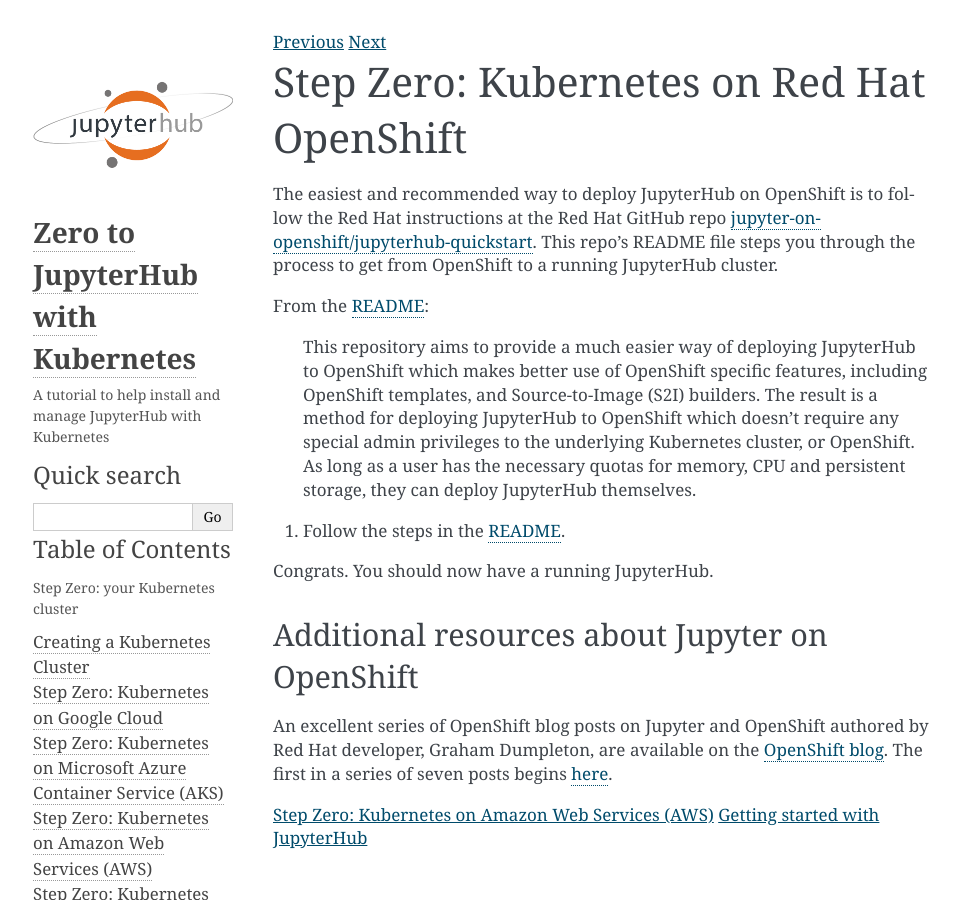
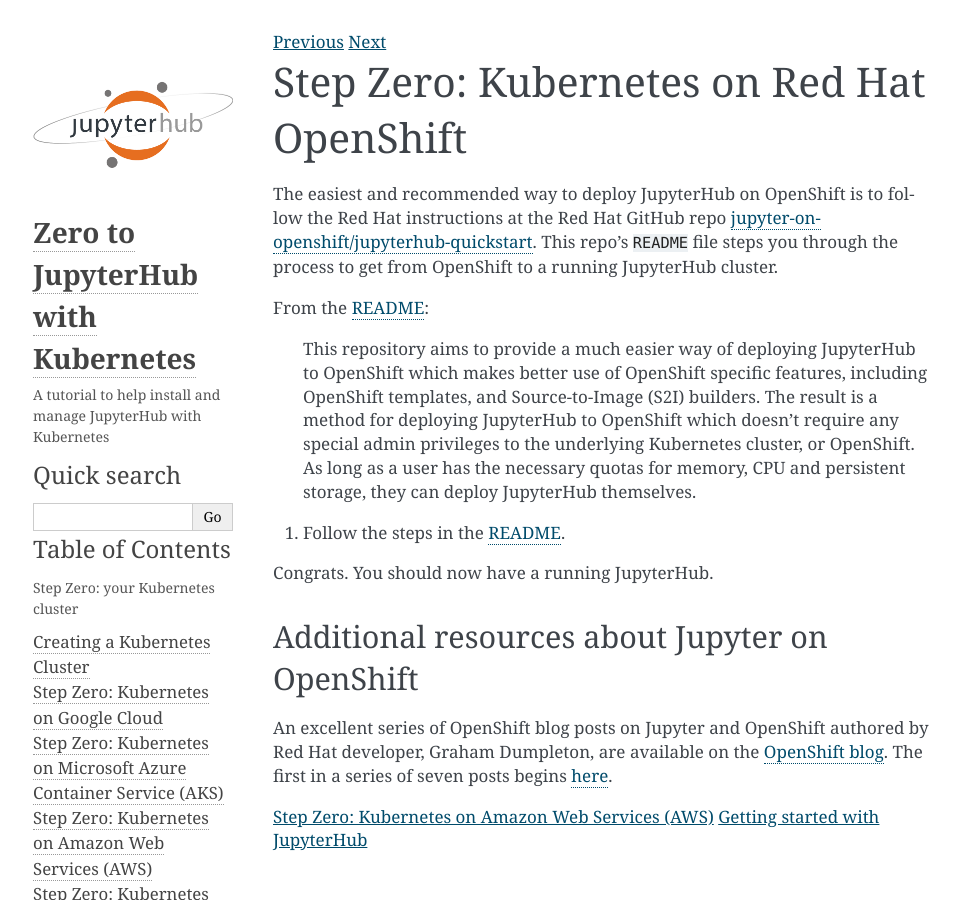
Before and after one commit to jupyterhub/zero-to-jupyterhub-k8s, a Sphinx documentation site: the page built from doc/source/redhat/step-zero-openshift.rst, in a window 1280 px wide and 900 px high. Shown: the whole window, without its empty margins (147-1107 px from the left). Built offline with Sphinx 7.4.7, drawn with Linux system fonts in a browser that asks for light colours.

Commit message:
fix format

```diff
--- a/doc/source/redhat/step-zero-openshift.rst
+++ b/doc/source/redhat/step-zero-openshift.rst
@@ -6,7 +6,7 @@
 The easiest and recommended way to deploy JupyterHub on OpenShift
 is to follow the Red Hat instructions at the Red Hat GitHub repo
 `jupyter-on-openshift/jupyterhub-quickstart <https://github.com/jupyter-on-openshift/jupyterhub-quickstart>`_.
-This repo's README file steps you through the process to get from OpenShift
+This repo's ``README`` file steps you through the process to get from OpenShift
 to a running JupyterHub cluster.
 
 From the `README <https://github.com/jupyter-on-openshift/jupyterhub-quickstart/blob/master/README.md>`_:
@@ -19,6 +19,7 @@
 	or OpenShift. As long as a user has the necessary quotas for memory, CPU
 	and persistent storage, they can deploy JupyterHub themselves.
 
+
 1.  Follow the steps in the `README <https://github.com/jupyter-on-openshift/jupyterhub-quickstart/blob/master/README.md>`_.
 
 Congrats. You should now have a running JupyterHub.
```
